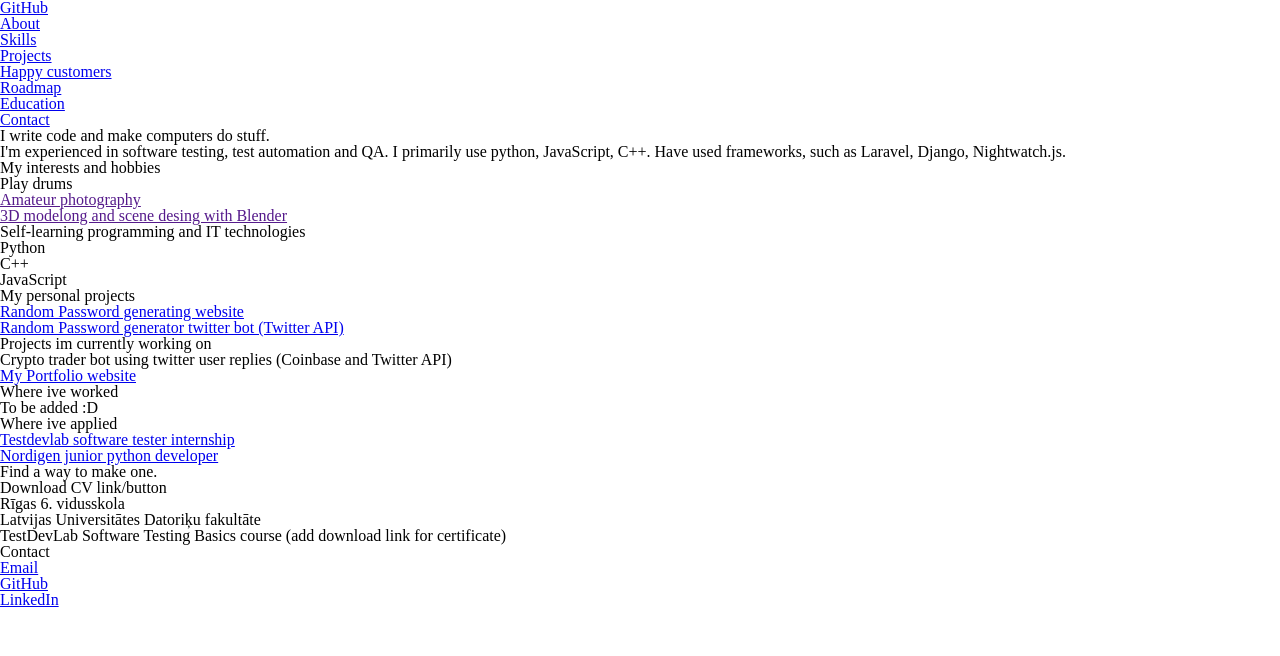
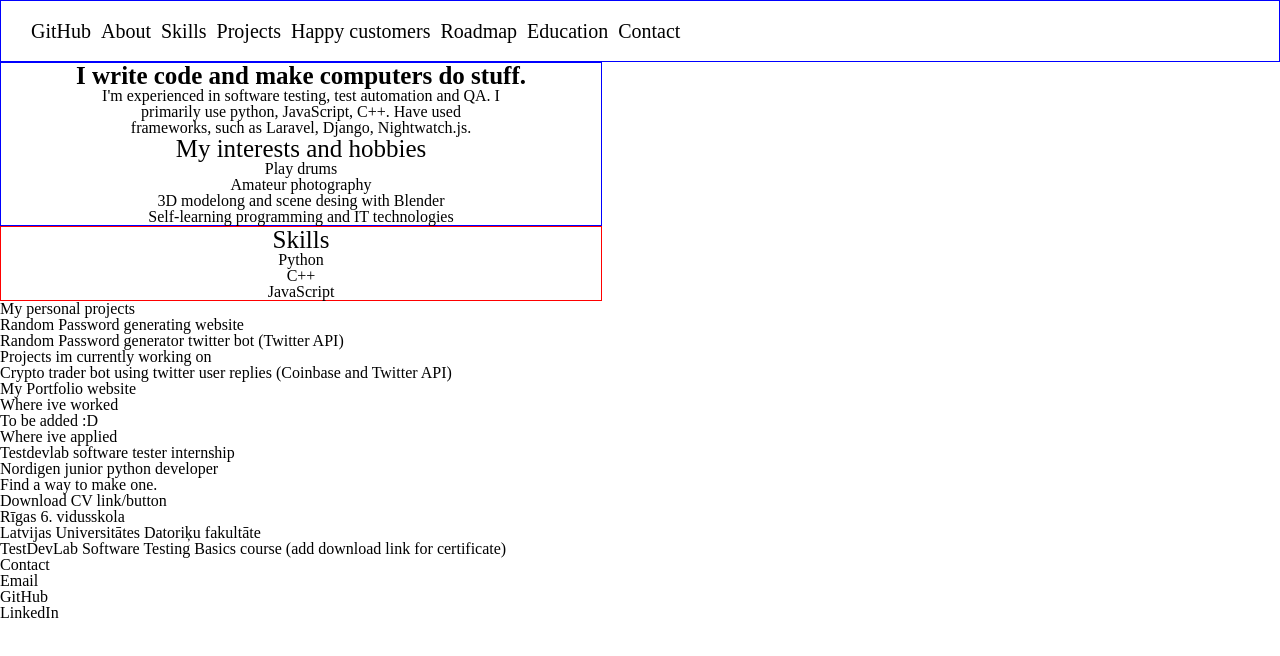
Before and after one commit to JJeris/my-portfolio-website, a plain HTML site: page index.html in a window 1280 px wide. Drawn offline with Linux system fonts and the light colour scheme.

Commit message:
Add basic styling

```diff
--- a/css/styles.css
+++ b/css/styles.css
@@ -50,3 +50,78 @@ table {
 	border-collapse: collapse;
 	border-spacing: 0;
 }
+
+a {
+	text-decoration: none;
+	color: black;
+}
+
+a:hover {
+	color: violet;
+}
+
+a:active {
+	color: green;
+}
+
+#navigation {
+	border: 1px solid blue;
+	padding: 20px;
+	font-size: 20px;
+	display: block;
+}
+
+#navigation ul {
+	/* border: 1px solid red; */
+	display: flex;
+}
+#navigation ul li {
+	margin-left: 10px;
+}
+
+#info-div {
+	border: 1px solid blue;
+	/* margin: 20px 20px 0px 20px; */
+	width: 600px;
+	height: auto;
+	display: block;
+}
+
+#info-div h1 {
+	font-size: 25px;
+	font-weight: bold;
+	text-align: center;
+}
+
+#info-div h3 {
+	font-size: 25px;
+	text-align: center;
+}
+
+#info-div p {
+	/* border: 1px solid red; */
+	text-align: center;
+	padding-left: 100px;
+	padding-right: 100px;
+}
+
+#info-div ul {
+	text-align: center;
+}
+
+#skill-div {
+	border: 1px solid red;
+	/* float: right; */
+	width: 600px;
+	height: auto;
+	display: block;
+}
+
+#skill-div h3 {
+	font-size: 25px;
+	text-align: center;
+}
+
+#skill-div ul {
+	text-align: center;
+}
--- a/index.html
+++ b/index.html
@@ -5,12 +5,12 @@
     <meta http-equiv="X-UA-Compatible" content="IE=edge">
     <meta name="viewport" content="width=device-width, initial-scale=1.0">
     <link rel="stylesheet" href="css/styles.css">
+    <link rel="shortcut icon" type="image/png" href="images/favicon.png">
     <title>Portfolio | Johans Justs Eris</title>
 </head>
 <body>
     <div id="navigation">
         <ul>
-            <!-- Relative hyperlinks out to the sections of the page. -->
             <li><a href="https://github.com/JJeris">GitHub</a></li>
             <li><a href="#top-info-div">About</a></li>
             <li><a href="#skill-div">Skills</a></li>
@@ -21,7 +21,7 @@
             <li><a href="#footer-div">Contact</a></li>
         </ul>
     </div>
-    <div id="top-info-div">
+    <div id="info-div">
         <h1>I write code and make computers do stuff.</h1>
         <p>I'm experienced in software testing, test automation and QA. I primarily use python, JavaScript, C++. Have used frameworks, such as Laravel, Django, Nightwatch.js.</p>
         <h3>My interests and hobbies</h3>
@@ -33,6 +33,7 @@
         </ul>
     </div>
     <div id="skill-div">
+        <h3>Skills</h3>
         <ul>
             <li>Python</li>
             <li>C++</li>
```
Also changed, not shown: images/favicon.png (added).
